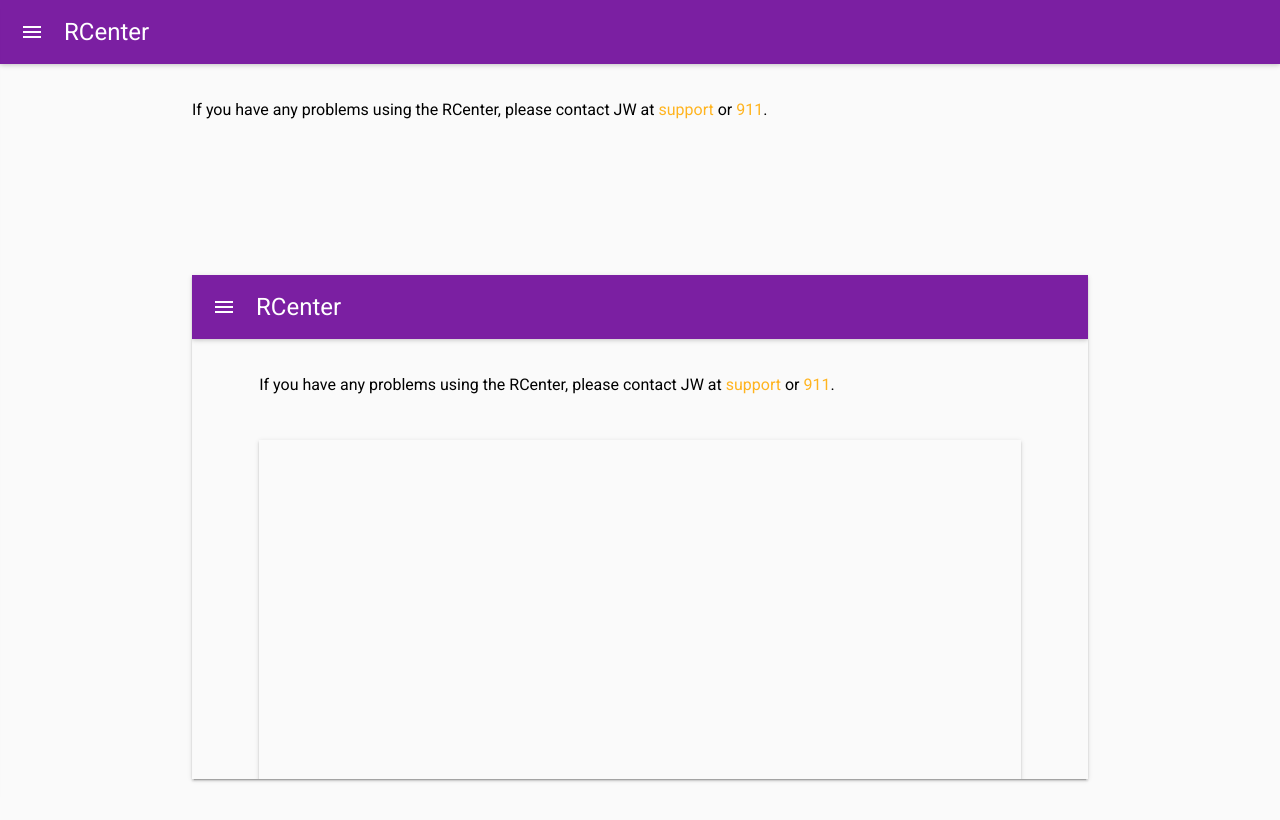
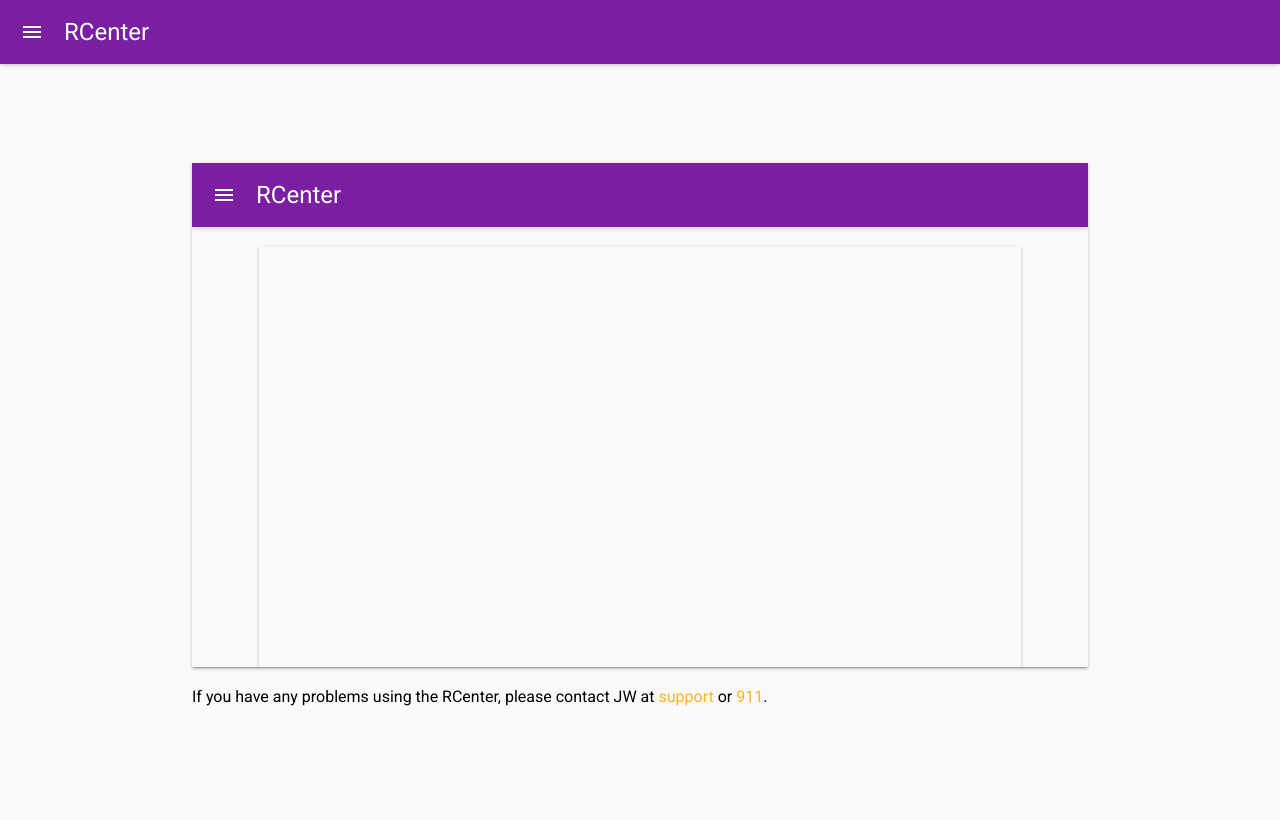
Before and after one commit to MAshrafM/react_center, a React (Create React App) app: page /tutorial in a window 1280 px wide. Shown: the top 820 px of the page. Built offline with nearby package versions, Linux system fonts and the light colour scheme; what react-tap-event-plugin would draw is missing.

Commit message:
tutorial width and scroll

```diff
--- a/src/views/Tutorial.js
+++ b/src/views/Tutorial.js
@@ -1,26 +1,32 @@
 import React, { Component } from 'react'
+import ReactDOM from 'react-dom'
 import '../styles/video.css'
 
 class Tutorial extends Component {
   constructor(props) {
     super(props)
+    this.state = {
+      topCoord: null
     }
+  }
+
+  componentDidMount() {
+    const thisElement = ReactDOM.findDOMNode(this)
+    const top = thisElement.getBoundingClientRect().top
+    this.setState({ topCoord: top })
+  }
+
   render() {
     return (
       <div className="container">
-        <div className="row">
-          <div className="col s12">
-            <p style={{ marginBottom: '20px' }}>
-              If you have any problems using the RCenter, please contact JW at{' '}
-              <a href="#">support</a> or <a href="#">911</a>.
-            </p>
-          </div>
-        </div>
-        <div className="row">
+        <div className="row" style={{ marginBottom: 0 }}>
           <div
             className="col s12 valign-wrapper"
-            style={{ minHeight: 'calc(100vh - 64px)' }}
+            style={{
+              minHeight: `calc(100vh - ${this.state.topCoord || '64'}px)`
+            }}
           >
+            <div style={{ width: '100%' }}>
               <div className="video-container z-depth-1">
                 <iframe
                   src="#"
@@ -31,6 +37,11 @@ class Tutorial extends Component {
                   title="Tutorial Video"
                 />
               </div>
+              <p style={{ marginTop: '20px' }}>
+                If you have any problems using the RCenter, please contact JW at{' '}
+                <a href="#">support</a> or <a href="#">911</a>.
+              </p>
+            </div>
           </div>
         </div>
       </div>
```
Lines whose indentation alone changed are shown as unchanged.
